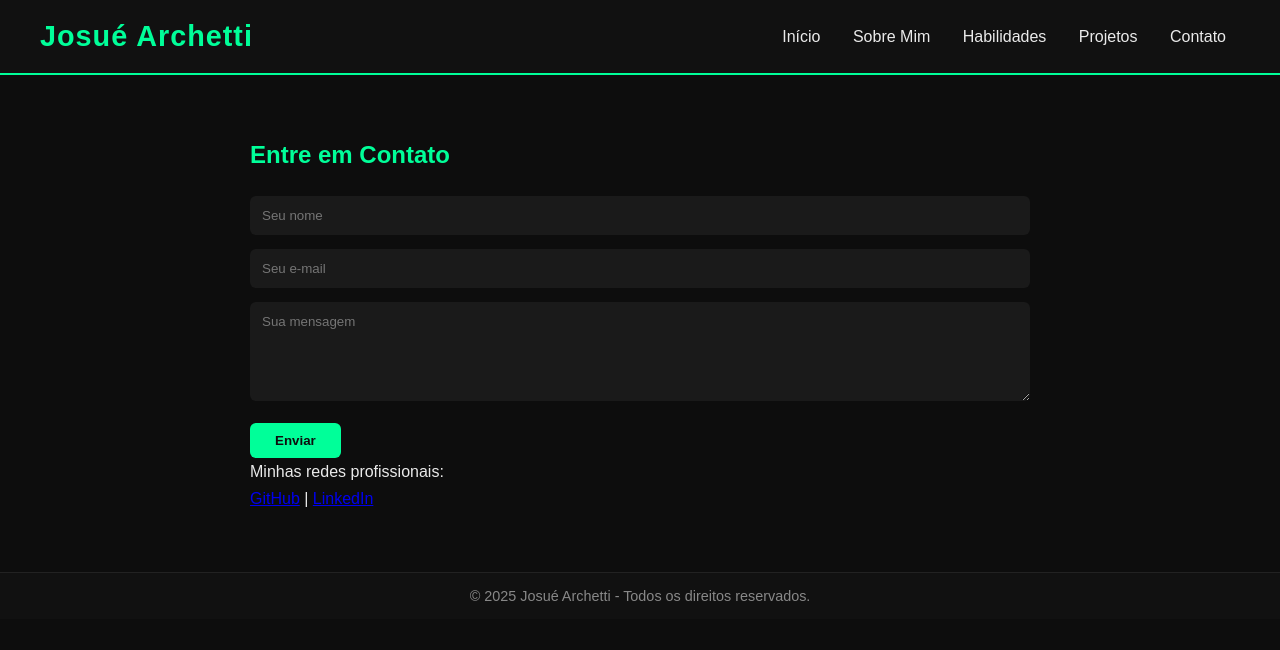
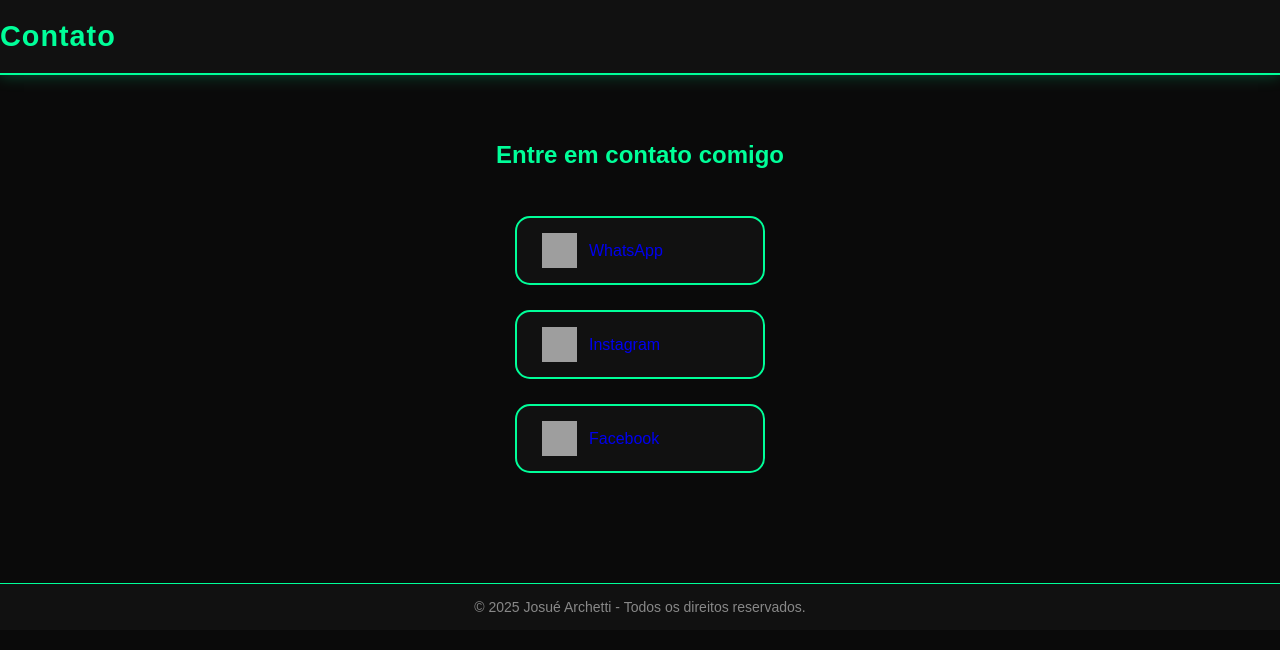
Before and after one commit to iiwi22/meu-portfolio-, a plain HTML site: page contato.html in a window 1280 px wide. Drawn offline with Linux system fonts and the light colour scheme; grey boxes are pictures that could not be loaded.

Commit message:
Enhance contato.html with styles and contact info
Added styling and updated contact section with social links.

```diff
--- a/contato.html
+++ b/contato.html
@@ -4,34 +4,79 @@
   <meta charset="UTF-8">
   <title>Contato - Josué Archetti</title>
   <link rel="stylesheet" href="style.css">
-  <script src="script.js" defer></script>
+  <style>
+    body {
+      background-color: #0a0a0a;
+      color: #fff;
+      font-family: 'Segoe UI', sans-serif;
+      text-align: center;
+      margin: 0;
+      padding: 0;
+    }
+    header {
+      background: #111;
+      padding: 20px 0;
+      box-shadow: 0 0 15px rgba(0,255,153,0.3);
+    }
+    h1 {
+      color: #00ff99;
+      font-weight: 700;
+      font-size: 28px;
+    }
+    .social {
+      margin-top: 40px;
+      display: flex;
+      flex-direction: column;
+      align-items: center;
+      gap: 25px;
+    }
+    .social a {
+      display: flex;
+      align-items: center;
+      gap: 12px;
+      text-decoration: none;
+      background: #111;
+      padding: 15px 25px;
+      border: 2px solid #00ff99;
+      border-radius: 15px;
+      width: 250px;
+      transition: 0.3s;
+    }
+    .social a:hover {
+      background: #00ff99;
+      color: #000;
+    }
+    .social img {
+      width: 35px;
+      height: 35px;
+    }
+    footer {
+      margin-top: 50px;
+      padding: 15px;
+      border-top: 1px solid #00ff99;
+      color: #888;
+      font-size: 14px;
+    }
+  </style>
 </head>
-<body class="fade-in">
+<body>
   <header>
-    <h1>Josué Archetti</h1>
-    <nav>
-      <a href="index.html">Início</a>
-      <a href="sobre.html">Sobre Mim</a>
-      <a href="habilidades.html">Habilidades</a>
-      <a href="projetos.html">Projetos</a>
-      <a href="contato.html">Contato</a>
-    </nav>
+    <h1>Contato</h1>
   </header>
 
   <main>
-    <h2>Entre em Contato</h2>
-    <form id="formContato">
-      <input type="text" id="nome" placeholder="Seu nome" required>
-      <input type="email" id="email" placeholder="Seu e-mail" required>
-      <textarea id="mensagem" rows="5" placeholder="Sua mensagem" required></textarea>
-      <button type="submit">Enviar</button>
-    </form>
-
-    <p>Minhas redes profissionais:</p>
-    <p>
-      <a href="https://github.com/" target="_blank">GitHub</a> |
-      <a href="https://linkedin.com/" target="_blank">LinkedIn</a>
-    </p>
+    <h2>Entre em contato comigo</h2>
+    <div class="social">
+      <a href="https://wa.me/5599999999999" target="_blank">
+        <img src="https://upload.wikimedia.org/wikipedia/commons/6/6b/WhatsApp.svg" alt="WhatsApp"> WhatsApp
+      </a>
+      <a href="https://www.instagram.com" target="_blank">
+        <img src="https://upload.wikimedia.org/wikipedia/commons/a/a5/Instagram_icon.png" alt="Instagram"> Instagram
+      </a>
+      <a href="https://www.facebook.com" target="_blank">
+        <img src="https://upload.wikimedia.org/wikipedia/commons/1/1b/Facebook_icon.svg" alt="Facebook"> Facebook
+      </a>
+    </div>
   </main>
 
   <footer>
```
